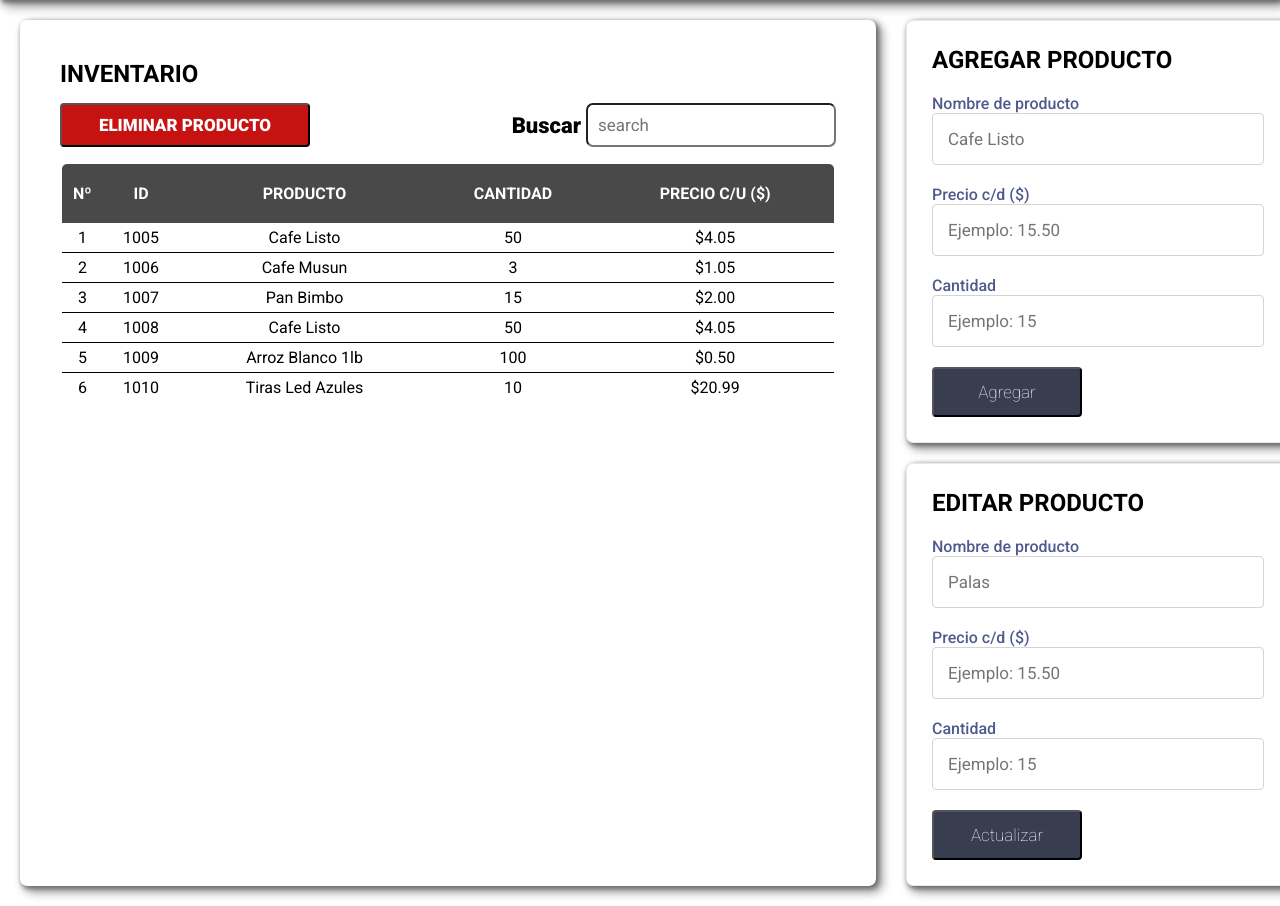
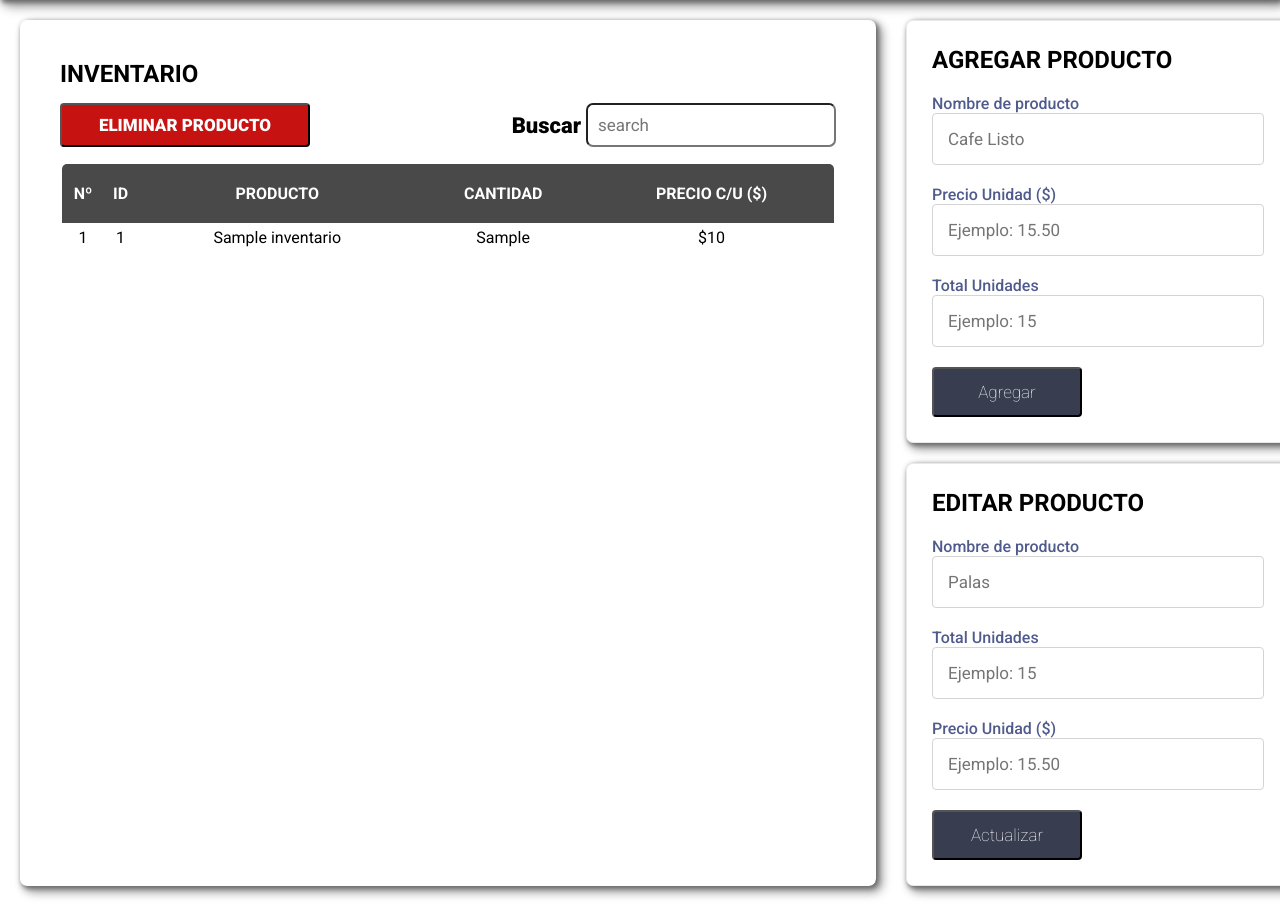
Before and after one commit to leo-marqz/crud-rgb-system, a PHP site: page /server/main.php in a window 1280 px wide. Shown: the part 70-976 px from the top of the page. Run offline with PHP 8.4, Linux system fonts and the light colour scheme; the visitor is signed in with stand-in values (Sample User, id 1); tables that the repository leaves empty or names only in its code hold one stand-in row (values such as "Sample post").

Commit message:
se creo metodo me muestreo de datos en tabla

```diff
--- a/js/index.js
+++ b/js/index.js
@@ -2,9 +2,9 @@ import { CargarFormularioEditar } from './modulo.js';
 
 
 const filas = document.querySelectorAll('.row');
-filas.forEach((row, index) => {
-    row.addEventListener('click', () => {
-        let nodos = filas[index].children;
-        CargarFormularioEditar(nodos)
+filas.forEach((fila, indice) => {
+    fila.addEventListener('click', () => {
+        let data = filas[indice].children;
+        CargarFormularioEditar(data)
     });
 })
--- a/js/modulo.js
+++ b/js/modulo.js
@@ -1,7 +1,7 @@
 export function CargarFormularioEditar(data) {
     document.getElementById('id_producto').value = data[1].textContent;
     document.getElementById('nombre_producto').value = data[2].textContent;
-    document.getElementById('precio_producto').value = data[3].textContent;
-    document.getElementById('cantidad_producto').value = data[4].textContent;
+    document.getElementById('cantidad_producto').value = data[3].textContent;
+    document.getElementById('precio_producto').value = data[4].textContent;
     console.log(document.getElementById('id_producto').value);
 }
--- a/server/code_sql.sql
+++ b/server/code_sql.sql
@@ -10,3 +10,6 @@ SHOW TABLES;
 -- Eliminando tablas usuarios e inventario
 DROP TABLE usuarios;
 DROP TABLE inventario;
+
+-- alterando la tabla inventario para que el id inicie desde el numero 1001.
+ALTER TABLE inventario AUTO_INCREMENT=1001;
--- a/server/db.php
+++ b/server/db.php
@@ -54,6 +54,25 @@ class ConnectionDB {
             return $rs['nombre'];
         }
     }
+
+    public function GetTotalInventory()
+    {
+        $this->Connect();
+        $query = "SELECT * FROM rgb_system.inventario;";
+        $result = mysqli_query($this->idConnection, $query);
+        $x = 1;
+        while($rs = mysqli_fetch_array($result)){
+            echo "<tr class='row'>
+                            <td>" . $x . "</td>
+                            <td>" . $rs["id_producto"] . "</td>
+                            <td>" . $rs["nombre_producto"] . "</td>
+                            <td>" . $rs["unidades_producto"] . "</td>
+                            <td>$" . $rs["precio_producto"] . "</td>
+                        </tr>";
+            $x++;
+        }
+        $this->Disconnect();
+    }
 }
 
 ?>
--- a/server/main.php
+++ b/server/main.php
@@ -1,6 +1,6 @@
 <?php
 session_start();
-
+include("./db.php");
 ?>
 
 <!DOCTYPE html>
@@ -51,48 +51,10 @@ session_start();
 
                     </thead>
                     <tbody>
-                        <tr class="row">
-                            <td>1</td>
-                            <td>1005</td>
-                            <td>Cafe Listo</td>
-                            <td>50</td>
-                            <td>$4.05</td>
-                        </tr>
-                        <tr class="row">
-                            <td>2</td>
-                            <td>1006</td>
-                            <td>Cafe Musun</td>
-                            <td>3</td>
-                            <td>$1.05</td>
-                        </tr>
-                        <tr class="row">
-                            <td>3</td>
-                            <td>1007</td>
-                            <td>Pan Bimbo</td>
-                            <td>15</td>
-                            <td>$2.00</td>
-                        </tr>
-                        <tr class="row">
-                            <td>4</td>
-                            <td>1008</td>
-                            <td>Cafe Listo</td>
-                            <td>50</td>
-                            <td>$4.05</td>
-                        </tr>
-                        <tr class="row">
-                            <td>5</td>
-                            <td>1009</td>
-                            <td>Arroz Blanco 1lb</td>
-                            <td>100</td>
-                            <td>$0.50</td>
-                        </tr>
-                        <tr class="row">
-                            <td>6</td>
-                            <td>1010</td>
-                            <td>Tiras Led Azules</td>
-                            <td>10</td>
-                            <td>$20.99</td>
-                        </tr>
+                        <?php
+                          $con = new ConnectionDB();
+                          $con->GetTotalInventory();
+                        ?>
 
                     </tbody>
                 </table>
@@ -105,11 +67,11 @@ session_start();
                         <input type="text" name="user" placeholder="Cafe Listo"  required />
                     </div>
                     <div class="inputs">
-                        <label for="password">Precio c/d ($)</label>
+                        <label for="password">Precio Unidad ($)</label>
                         <input type="password" name="password" placeholder="Ejemplo: 15.50" required />
                     </div>
                     <div class="inputs">
-                        <label for="password">Cantidad</label>
+                        <label for="password">Total Unidades</label>
                         <input type="password" name="text" placeholder="Ejemplo: 15" required />
                     </div>
                     <div class="inputs">
@@ -125,12 +87,12 @@ session_start();
                         <input type="text" name="nombre_producto" id="nombre_producto" placeholder="Palas" required />
                     </div>
                     <div class="inputs">
-                        <label for="password">Precio c/d ($)</label>
-                        <input type="text" name="precio_producto" id="precio_producto" placeholder="Ejemplo: 15.50" required />
+                        <label for="password">Total Unidades</label>
+                        <input type="text" name="cantidad_producto" id="cantidad_producto" placeholder="Ejemplo: 15" required />
                     </div>
                     <div class="inputs">
-                        <label for="password">Cantidad</label>
-                        <input type="text" name="cantidad_producto" id="cantidad_producto" placeholder="Ejemplo: 15" required />
+                        <label for="password">Precio Unidad ($)</label>
+                        <input type="text" name="precio_producto" id="precio_producto" placeholder="Ejemplo: 15.50" required />
                     </div>
                     <div class="inputs">
                         <input type="submit" value="Actualizar" />
```
